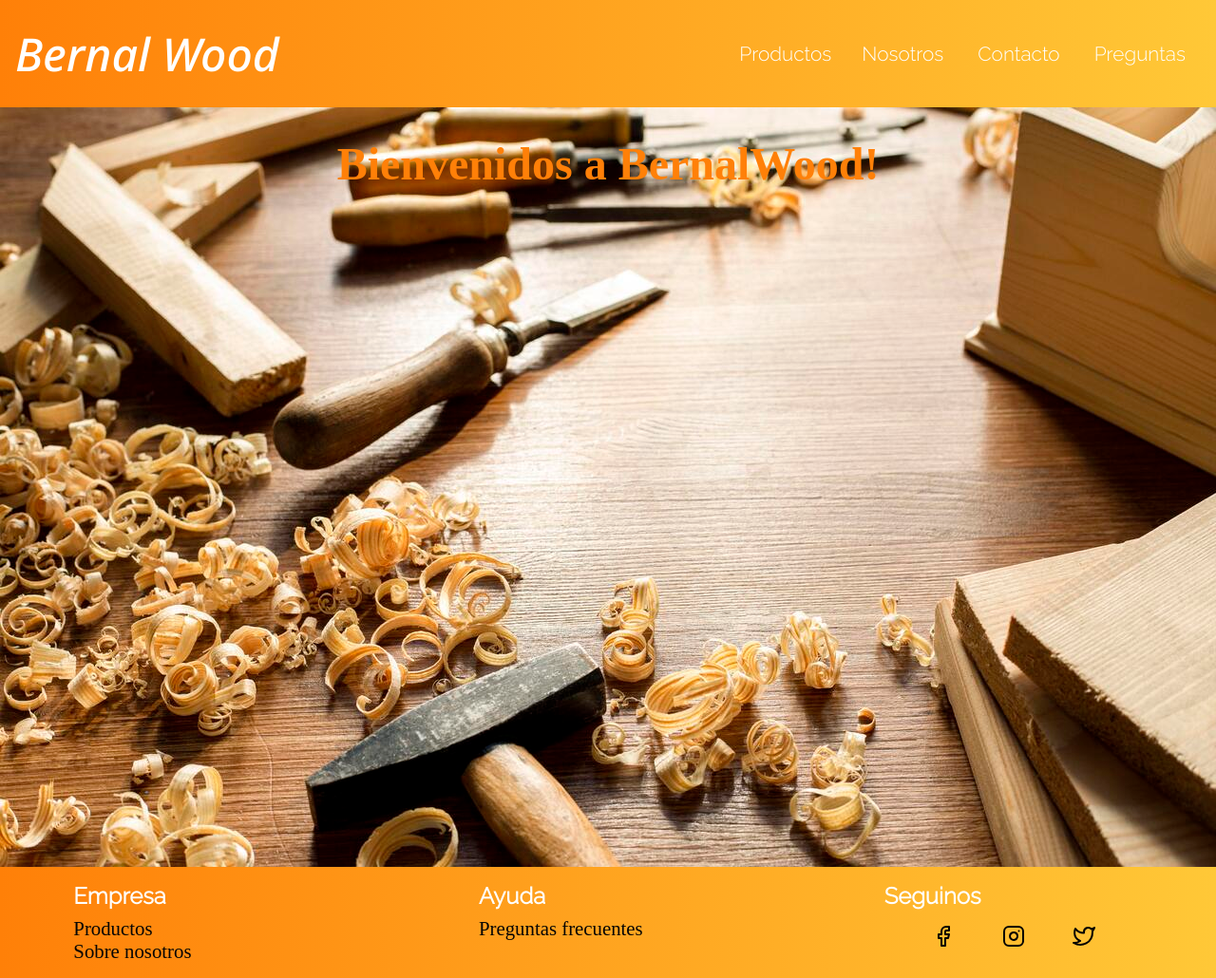
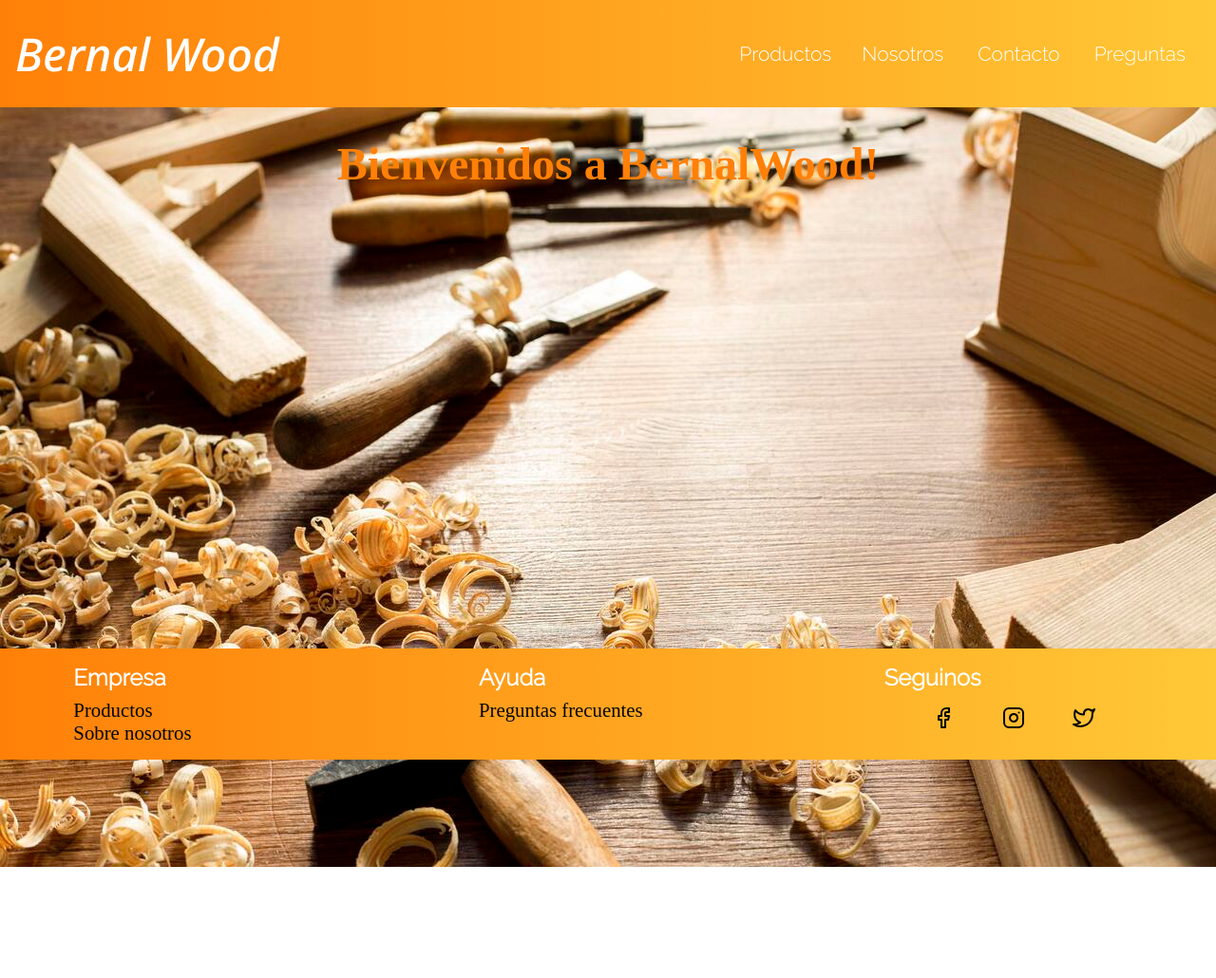
Before and after one commit to MatiD123/Proyecto-Sass, a website: page index.html in a window 1280 px wide. Shown: the whole page at 95% size. After the commit the page ends 913 px from the top, so only its background shows below. Drawn offline with nearby package versions, Linux system fonts and the light colour scheme.

Commit message:
arregle footer

```diff
--- a/scss/layout/_footer.scss
+++ b/scss/layout/_footer.scss
@@ -3,7 +3,8 @@ footer {
   background: $fondo-gradiente;
   margin-top: auto;
   width: 100%;
-  position: bottom;
+  position: fixed;
+  bottom: 0;
 }
 
 .container-footer {
--- a/scss/style.scss
+++ b/scss/style.scss
@@ -1,4 +1,5 @@
 @import "./base/reset";
+@import "./utilities/mixins";
 
 
 /*grids**/
@@ -12,7 +13,6 @@
 
 @import "./base/typo";
 @import "./utilities/variable";
-@import "./utilities/mixins";
 @import "./layout/header";
 @import "./layout/main";
 @import "./layout/footer";
```
Also changed, not shown: css/style.css, scss/style.css (added), 1 other file.
